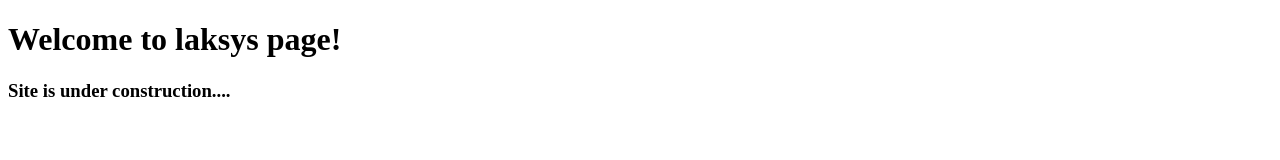
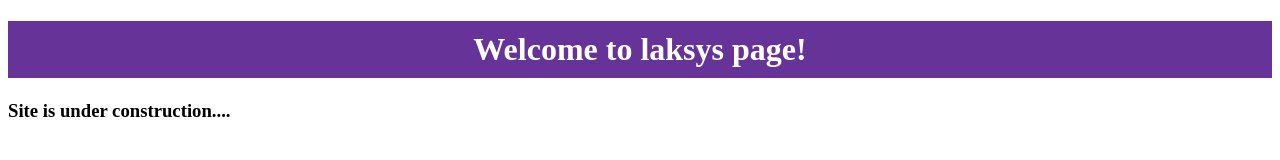
Before and after one commit to laksys/laksys.github.io, a plain HTML site: page index.html in a window 1280 px wide. Drawn offline with Linux system fonts and the light colour scheme.

Commit message:
style for h1 added

```diff
--- a/index.html
+++ b/index.html
@@ -2,6 +2,14 @@
 <html lang="en">
 <head>
 	<title>laksys</title>
+	<style>
+		h1{
+			background-color: rebeccapurple;
+			color: white;
+			padding: 10px 30px;
+			text-align: center;
+		}
+	</style>
 </head>
 <body>
 
```
